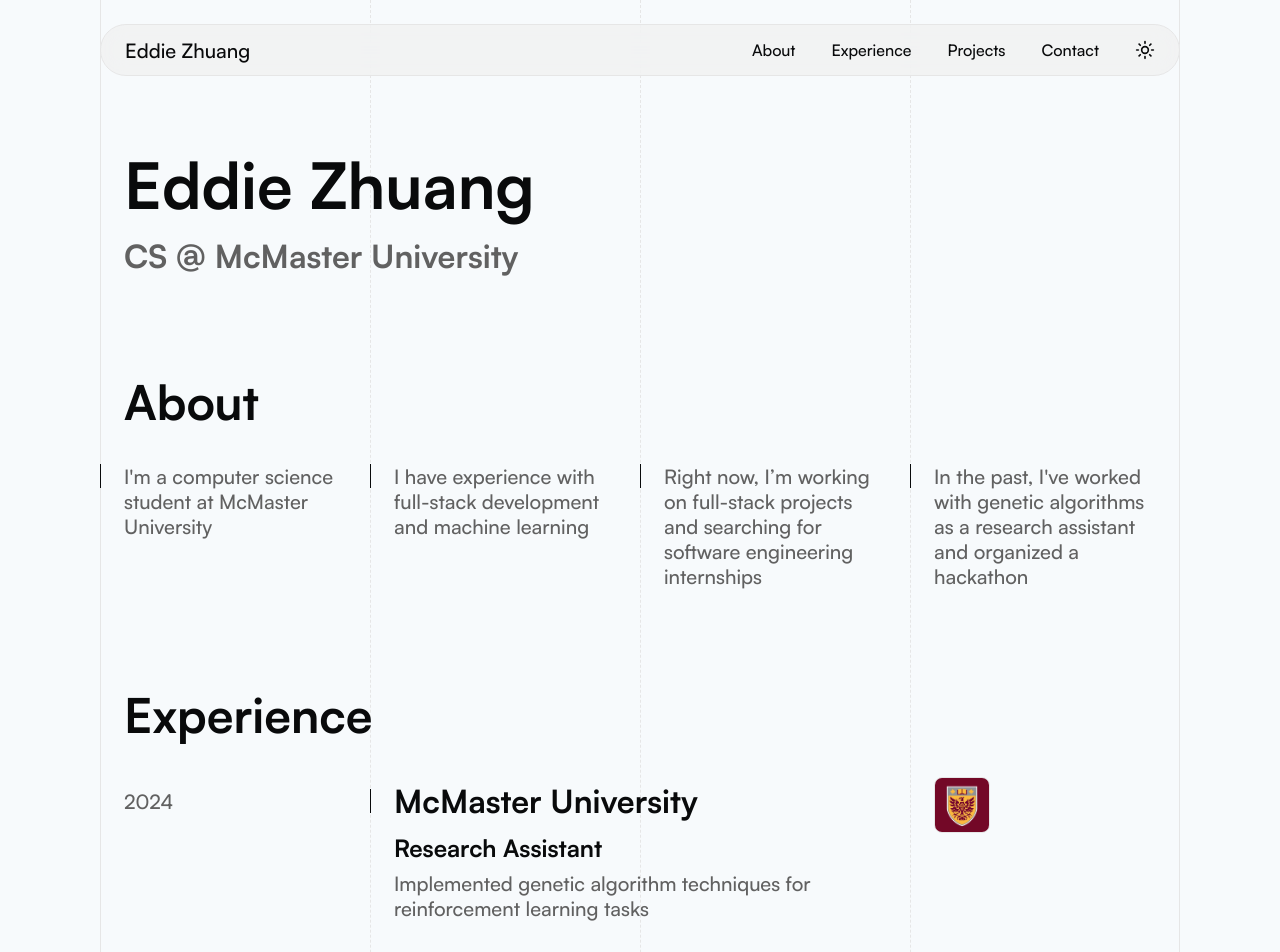
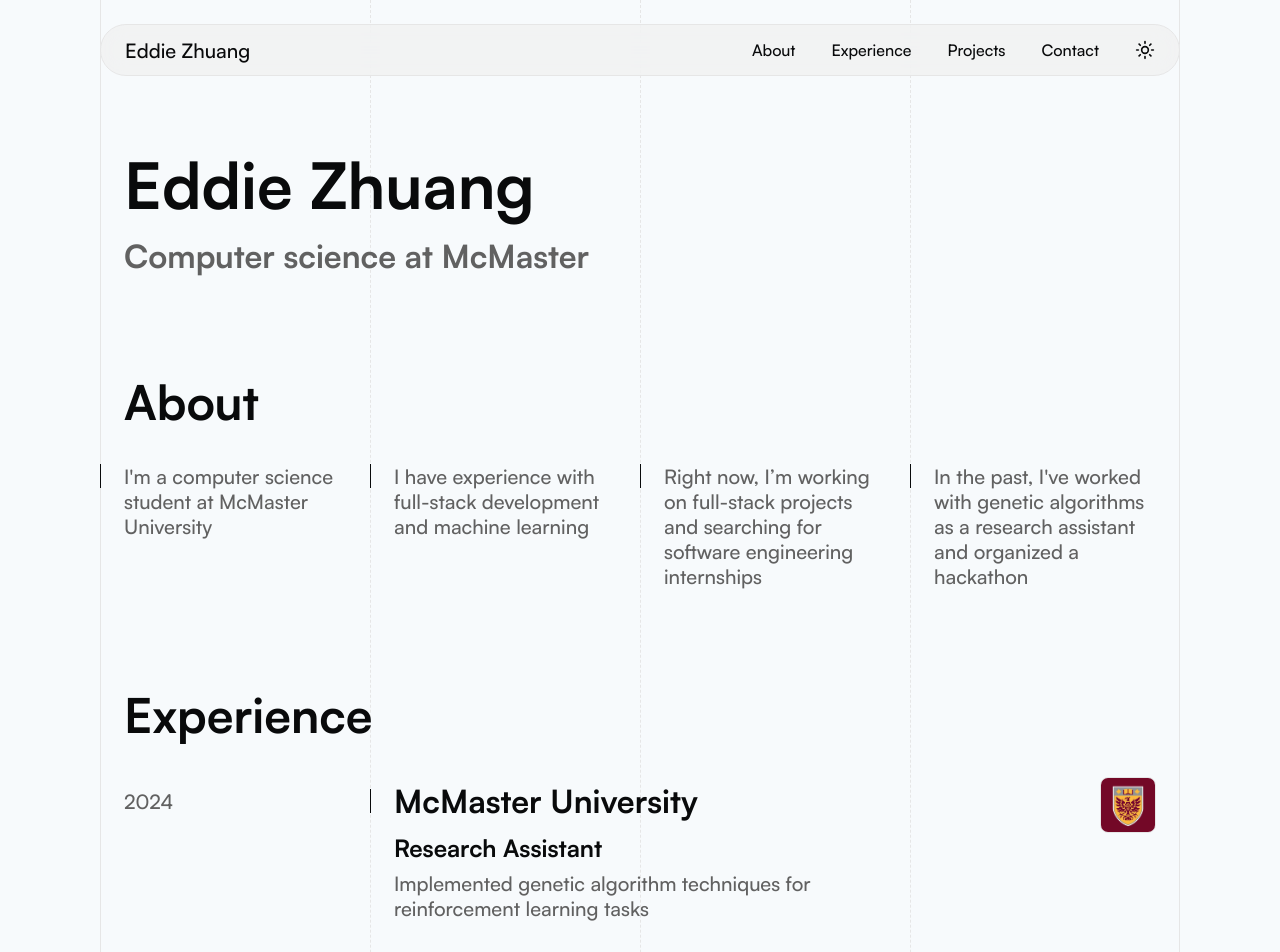
Before and after one commit to edzhuang/portfolio-website, a Next.js app: page / in a window 1280 px wide. Shown: the top 952 px of the page. Built offline with nearby package versions, Linux system fonts and the light colour scheme.

Commit message:
Update descriptions for consistency and improve layout alignment in experience items

```diff
--- a/app/layout.tsx
+++ b/app/layout.tsx
@@ -6,7 +6,7 @@
 
 export const metadata: Metadata = {
   title: "Eddie Zhuang",
-  description: "CS @ McMaster University",
+  description: "Computer science at McMaster",
 };
 
 export default function RootLayout({
--- a/app/page.tsx
+++ b/app/page.tsx
@@ -39,7 +39,7 @@
                 Eddie Zhuang
               </h1>
               <p className="text-heading-sm md:text-heading-md text-muted-foreground">
-                CS @ McMaster University
+                Computer science at McMaster
               </p>
             </section>
           </ScrollFade>
--- a/components/ui/experience-item.tsx
+++ b/components/ui/experience-item.tsx
@@ -41,7 +41,7 @@
       </div>
 
       {/* Image column */}
-      <div className="col-span-1 flex order-1 md:order-2">
+      <div className="col-span-1 flex order-1 md:order-2 justify-start md:justify-end">
         <Image
           src={imageUrl || "/placeholder.svg"}
           alt={organization}
```
